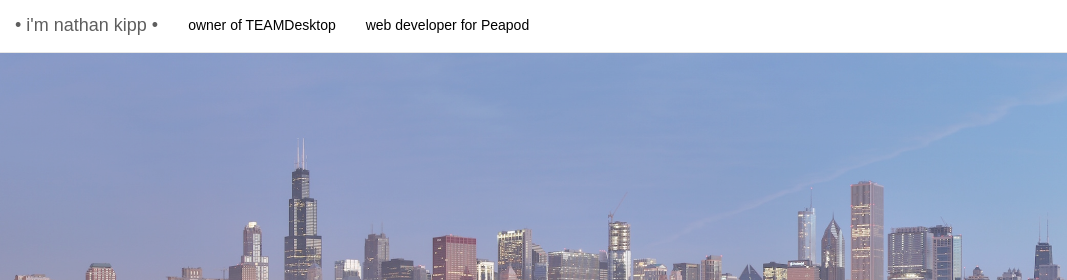
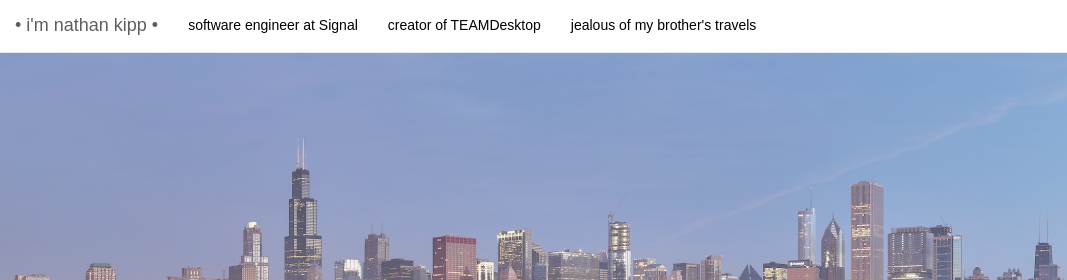
Before and after one commit to nathankipp/nathankipp.com, a plain HTML site: page index.html in a window 1280 px wide. Shown: the top 280 px of the page, 0-1067 px from the left. Drawn offline with nearby package versions, Linux system fonts and the light colour scheme.

Commit message:
link to signal; text in links; link to jessecoconut

```diff
--- a/index.html
+++ b/index.html
@@ -24,8 +24,9 @@
 	    <!-- Collect the nav links, forms, and other content for toggling -->
 	    <div class="collapse navbar-collapse" id="bs-example-navbar-collapse-1">
 	      <ul class="nav navbar-nav">
-	        <li><a target="_blank" href="https://teamdesktop.com">owner of TEAMDesktop</a></li>
-	        <li><a target="_blank" href="https://peapod.com">web developer for Peapod</a></li>
+					<li><a target="_blank" href="https://signal.co">software engineer at Signal</a></li>
+	        <li><a target="_blank" href="https://teamdesktop.com">creator of TEAMDesktop</a></li>
+					<li><a target="_blank" href="https://jessecoconut.com">jealous of my brother's travels</a></li>
 	      </ul>
 	      <ul class="nav navbar-nav navbar-right">
 	        <li><a target="_blank" href="https://www.linkedin.com/in/nathan-kipp-07210318"><i class="fa fa-linkedin-square"></i></a></li>
```
